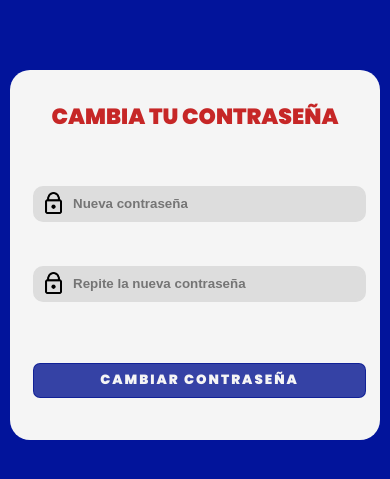
After one commit to Gabrielgit04/servicio-comunitario, a PHP site: page /change-password/change_password.html in a window 390 px wide. The commit adds this page. Shown: the top 479 px of the page. Run offline with PHP 8.4, Linux system fonts and the light colour scheme.

```diff
--- a/controller/register.php
+++ b/controller/register.php
@@ -29,6 +29,7 @@ try{
     $query->execute();
 
     echo "<script>alert('Usuario registrado correctamente.')</script>";
+    header('Location: ../views/secure_questions.php');
 }
 catch(PDOException $e){
     echo "<script>alert('El usuario no fue registrado.')</script>";
--- a/views/assets/css/style-recover.css
+++ b/views/assets/css/style-recover.css
@@ -18,12 +18,12 @@ body{
 }
 .question-box form{
     width: 450px;
-    height: 480px;
+    height: 460px;
     background-color: whitesmoke;
     border-radius: 20px;
     display: flex;
     flex-direction: column;
-    row-gap:5px;
+    /* row-gap:3px; */
     position: absolute;
     padding: 0 10px;
 }
@@ -93,9 +93,63 @@ body{
     letter-spacing: 2px;
     cursor: pointer;
 }
+.btn-secure:hover{
+    background-color: rgb(5, 28, 201);
+    border: 1px solid  rgb(3, 24, 187);
+    transition: all ease .5s;
+}
 
+.header-box{
+    text-align: center;
+    margin-top: 10px;
+    font-size: 16px;
+    text-transform: uppercase;
+    color: rgba(191, 9, 9, 0.874);
+}
 
+.form-change{
+    font-size: 14px;
+    text-align: center;
+    width: 370px;
+    height: 370px;
+    row-gap: 10px;
+    display: flex;
+    flex-direction: column;
+    background-color: whitesmoke;
+    border-radius: 20px;
+}
+.form-change h1{
+    font-size: 22px;
+    text-transform: uppercase;
+    color: rgba(191, 9, 9, 0.874);
+    margin-top: 30px;
+}
 
+.main-box-change{
+    display: flex;
+    justify-content: center;
+    align-items: center;
+    margin-top: 70px;
+}
+.icon_lock_new,.icon_lock_rep{
+    width: 25px;
+}
+
+.send-new{
+    height: 35px;
+    width: 90%;
+    text-transform: uppercase;
+    transform: translateX(23px);
+    font-family: 'Poppins',Arial, Helvetica, sans-serif;
+    margin-top:45px;
+    border-radius: 7px;
+    border: 1px solid  rgba(8, 24, 146, 0.807);
+    background-color:  rgba(8, 24, 146, 0.807);
+    color: whitesmoke;
+    font-weight: 600;
+    letter-spacing: 2px;
+    cursor: pointer;
+}
 
 
 
--- /dev/null
+++ b/views/change-password/change_password.html
@@ -0,0 +1,30 @@
+<!DOCTYPE html>
+<html lang="en">
+<head>
+    <meta charset="UTF-8">
+    <meta name="viewport" content="width=device-width, initial-scale=1.0">
+    <link rel="stylesheet" href="../assets/css/style-recover.css">
+    <title>Cambia tu contraseña</title>
+</head>
+<body>
+    <main class="main-box-change">
+
+        <form action="" method="POST" class="form-change">
+            <h1>Cambia tu contraseña</h1>
+
+        <div class="input_area">
+            <input type="text" name="new_password" id="user" class="entry" placeholder="Nueva contraseña" minlength="3" maxlength="30"  title="Se permiten letras, numeros y guines bajos, y la longitud debe ser de 3 a 30 caracteres" required>
+            <div class="labelline"><span><img src="../assets/imgs/icons/icons8-lock-48.png" alt="icon"
+                        class="icon_lock_new"></span></div>
+        </div>
+
+        <div class="input_area">
+            <input type="text" name="rep_password" id="user" class="entry" placeholder="Repite la nueva contraseña" minlength="3" maxlength="30"  title="Se permiten letras, numeros y guines bajos, y la longitud debe ser de 3 a 30 caracteres" required>
+            <div class="labelline"><span><img src="../assets/imgs/icons/icons8-lock-48.png" alt="icon"
+                        class="icon_lock_rep"></span></div>
+        </div>
+<button type="submit" class="send-new">Cambiar contraseña</button>
+    </form>
+</main>
+</body>
+</html>
--- a/views/register/index.php
+++ b/views/register/index.php
@@ -65,6 +65,9 @@
         </article>
 
     </section>
+    <footer>
+        <p>© 2025 Unidos en Victoria Siempre. Todos los derechos reservados.</p>
+    </footer>
 
     </section>
 </body>
--- a/views/secure-questions/index.php
+++ b/views/secure-questions/index.php
@@ -10,8 +10,8 @@
     <section class="question-box">
 
 
-        <form action="/controller/secure.php" method="post">
-            <header><h2>Preguntas de seguridad</h2></header>
+        <form action="/controller/secure.php" method="post" autocomplete="off">
+            <header class="header-box"><h2>Preguntas de seguridad</h2></header>
 
             <div class="input_area">
                 <input type="text" name="ci_quest" id="user" class="entry" placeholder="Cedula" minlength="3" maxlength="30"  title="Se permiten letras, numeros y guines bajos, y la longitud debe ser de 3 a 30 caracteres" required>
```
Also changed, not shown: views/assets/css/styles.css (+80 -2 lines), models/servicio.db, views/login/index.html (renamed from views/login/index.php).
